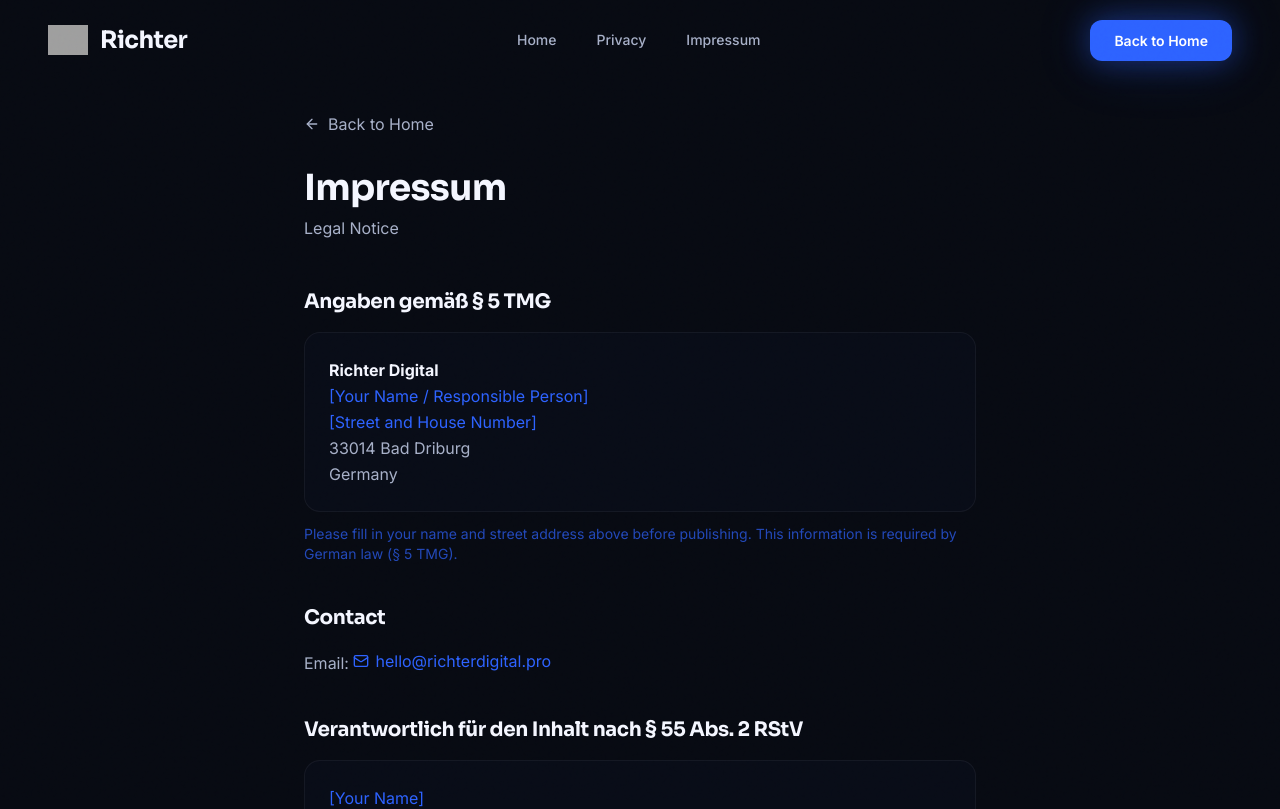
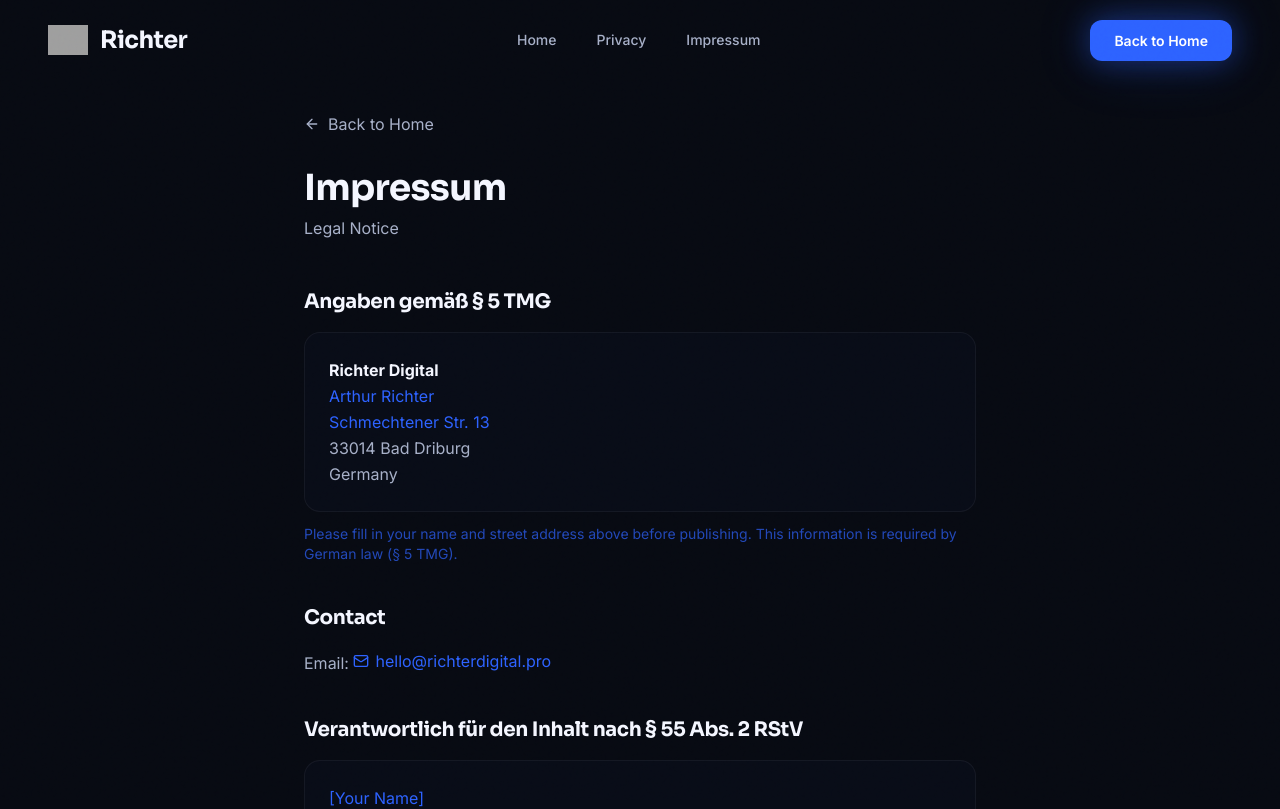
Before and after one commit to arti2504/richterdigital.pro, a React (Vite) app in the folder richterdigital-website/richterdigital/: page /#/impressum in a window 1280 px wide. Shown: the top 809 px of the page. Built offline with nearby package versions, Linux system fonts and the light colour scheme; grey boxes are pictures that could not be loaded.

Commit message:
Fix impressum with real data

```diff
--- a/richterdigital-website/richterdigital/src/pages/ImpressumPage.tsx
+++ b/richterdigital-website/richterdigital/src/pages/ImpressumPage.tsx
@@ -36,8 +36,8 @@ const ImpressumPage = () => {
               <div className="bg-navy-800/40 rounded-2xl border border-white/5 p-6">
                 <p className="text-cream-muted leading-relaxed">
                   <strong className="text-cream">Richter Digital</strong><br />
-                  <span className="text-electric">[Your Name / Responsible Person]</span><br />
-                  <span className="text-electric">[Street and House Number]</span><br />
+                  <span className="text-electric">Arthur Richter</span><br />
+                  <span className="text-electric">Schmechtener Str. 13</span><br />
                   33014 Bad Driburg<br />
                   Germany
                 </p>
```
